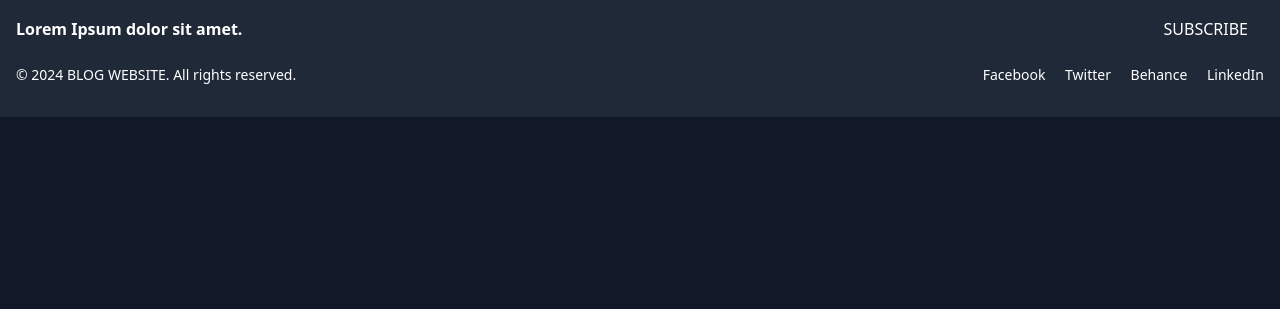
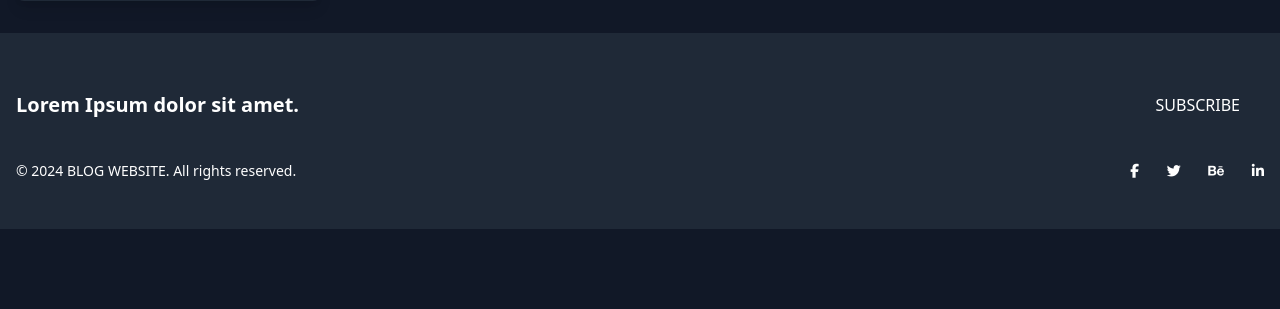
Before and after one commit to neha-surati/Blog-Project, a Node server app: template views/index.ejs in a window 1280 px wide. Shown: the part 491-800 px from the top of the page. Run offline with Node 20, Linux system fonts and the light colour scheme; the template is opened without the code that fills it, so the values that code supplies are empty; some libraries are stand-ins or nearby versions.

Commit message:
change ui

```diff
--- a/views/index.ejs
+++ b/views/index.ejs
@@ -8,23 +8,35 @@
       href="https://cdn.jsdelivr.net/npm/tailwindcss@2.2.19/dist/tailwind.min.css"
       rel="stylesheet"
     />
+    <link
+      rel="stylesheet"
+      href="https://cdnjs.cloudflare.com/ajax/libs/font-awesome/6.0.0-beta3/css/all.min.css"
+      integrity="sha512-Fo3rlrQkTyW+PAy0oVJ+mcEJ6Gb0+2XQ0oX1DrZ0hcbiMBl43A+uJl4TT+mefgmyUuFAFFmyFE2j0vHwaV9d4g=="
+      crossorigin="anonymous"
+      referrerpolicy="no-referrer"
+    />
+    <!-- font awsome -->
+     <link rel="stylesheet" href="https://cdnjs.cloudflare.com/ajax/libs/font-awesome/6.5.2/css/all.min.css">
+    <style>
+      .bg-gradient {
+        background: linear-gradient(135deg, #ff7e5f, #feb47b);
+      }
+    </style>
   </head>
   <body class="bg-gray-900 text-gray-200">
     <!-- Header -->
-    <header class="bg-gray-800 shadow">
+    <header class="bg-gray-800 shadow-lg">
       <div
         class="container mx-auto px-4 py-4 flex justify-between items-center"
       >
-        <div class="text-2xl font-bold text-orange-500">BLOG WEBSITE.</div>
-        <nav class="space-x-4 flex items-center">
-          <a href="#" class="text-orange-500">Home</a>
-          <a href="#">About Us</a>
+        <div class="text-3xl font-extrabold text-orange-500">BLOG WEBSITE.</div>
+        <nav class="space-x-6 flex items-center">
+          <a href="#" class="hover:text-orange-500 transition-colors duration-300">Home</a>
+          <a href="#" class="hover:text-orange-500 transition-colors duration-300">About Us</a>
           <a href="#blog-section" class="text-orange-500">Blog</a>
-          <a href="#">Authors</a>
-          <a href="#">Contact Us</a>
-          <a href="/logout" class="bg-orange-500 px-4 py-2 rounded text-white"
-            >Logout</a
-          >
+          <a href="#" class="hover:text-orange-500 transition-colors duration-300">Authors</a>
+          <a href="#" class="hover:text-orange-500 transition-colors duration-300">Contact Us</a>
+          <a href="/logout" class="bg-orange-500 px-4 py-2 rounded text-white hover:bg-orange-600 transition-colors duration-300">Logout</a>
         </nav>
       </div>
     </header>
@@ -32,50 +44,50 @@
     <!-- Main Section -->
     <div class="container mx-auto px-4 py-8 flex">
       <!-- Sidebar -->
-      <aside class="w-1/4 bg-gray-800 shadow p-4">
-        <h2 class="text-xl font-bold mb-4">Dashboard</h2>
-        <nav class="space-y-2">
-          <a href="#" class="block text-orange-500">Home</a>
-          <a href="/addblog" class="block text-orange-500">Add Blog</a>
-          <a href="#" class="block text-orange-500">Authors</a>
-          <a href="#" class="block text-orange-500">Contact Us</a>
+      <aside class="w-1/4 bg-gray-800 shadow-lg p-6 rounded-lg">
+        <h2 class="text-xl font-bold mb-6">Dashboard</h2>
+        <nav class="space-y-4">
+          <a href="#" class="block hover:text-orange-500 transition-colors duration-300">Home</a>
+          <a href="/addblog" class="block hover:text-orange-500 transition-colors duration-300">Add Blog</a>
+          <a href="#" class="block hover:text-orange-500 transition-colors duration-300">Authors</a>
+          <a href="#" class="block hover:text-orange-500 transition-colors duration-300">Contact Us</a>
         </nav>
       </aside>
 
       <!-- Content -->
       <main class="w-3/4 ml-8">
-        <div class="grid grid-cols-3 gap-4">
-          <div class="relative">
+        <div class="grid grid-cols-1 md:grid-cols-2 lg:grid-cols-3 gap-8">
+          <div class="relative group overflow-hidden rounded-lg shadow-lg">
             <img
               src="https://demo.phpjabbers.com/free-web-templates/blog-website-template-172/assets/images/blog-1-720x480.jpg"
               alt="Fashion"
-              class="w-full h-full object-cover"
+              class="w-full h-56 object-cover transition-transform duration-500 transform group-hover:scale-110"
             />
-            <div class="absolute bottom-4 left-4 text-white">
+            <div class="absolute bottom-0 left-0 right-0 bg-black bg-opacity-50 p-4 text-white">
               <div class="font-bold text-orange-500">FASHION</div>
               <div>Lorem Ipsum Dolor Sit Amet.</div>
               <div class="text-sm">John Doe | 2024-06-06 | 3 Comments</div>
             </div>
           </div>
-          <div class="relative">
+          <div class="relative group overflow-hidden rounded-lg shadow-lg">
             <img
               src="https://demo.phpjabbers.com/free-web-templates/blog-website-template-172/assets/images/blog-2-720x480.jpg"
               alt="Lifestyle"
-              class="w-full h-full object-cover"
+              class="w-full h-56 object-cover transition-transform duration-500 transform group-hover:scale-110"
             />
-            <div class="absolute bottom-4 left-4 text-white">
+            <div class="absolute bottom-0 left-0 right-0 bg-black bg-opacity-50 p-4 text-white">
               <div class="font-bold text-orange-500">LIFESTYLE</div>
               <div>Lorem Ipsum Dolor Sit Amet.</div>
               <div class="text-sm">John Doe | 2024-06-06 | 3 Comments</div>
             </div>
           </div>
-          <div class="relative">
+          <div class="relative group overflow-hidden rounded-lg shadow-lg">
             <img
               src="https://demo.phpjabbers.com/free-web-templates/blog-website-template-172/assets/images/blog-3-720x480.jpg"
               alt="Sport"
-              class="w-full h-full object-cover"
+              class="w-full h-56 object-cover transition-transform duration-500 transform group-hover:scale-110"
             />
-            <div class="absolute bottom-4 left-4 text-white">
+            <div class="absolute bottom-0 left-0 right-0 bg-black bg-opacity-50 p-4 text-white">
               <div class="font-bold text-orange-500">SPORT</div>
               <div>Lorem Ipsum Dolor Sit Amet.</div>
               <div class="text-sm">John Doe | 2024-06-06 | 3 Comments</div>
@@ -84,34 +96,42 @@
         </div>
 
         <!-- Blog Section -->
-        <section id="blog-section" class="py-8">
-          <h2 class="text-2xl font-bold mb-4">Blog</h2>
-          <div class="grid grid-cols-3 gap-4">
+        <section id="blog-section" class="py-12">
+          <h2 class="text-3xl font-bold mb-8 text-center">Blog</h2>
+          <div class="grid grid-cols-1 md:grid-cols-2 lg:grid-cols-3 gap-8">
             <% blogData.map((blog) => { %>
-            <div class="bg-gray-800 p-4 shadow">
-              <img
-                src="<%= blog.image %>"
-                alt="<%= blog.title %>"
-                class="w-full h-40 object-cover mb-4"
-              />
-              <h3 class="font-bold mb-2"><%= blog.title %></h3>
-              <p class="text-sm text-gray-400 mb-2"><%= blog.description %></p>
-              <div class="text-sm text-gray-400 mb-2">
-                <%= new Date(blog.date).toLocaleString('en-US', { month:
-                'short', day: '2-digit', year: 'numeric', hour: '2-digit',
-                minute: '2-digit' }) %>
+            <div class="bg-gray-800 p-6 shadow-lg rounded-lg">
+              <div class="relative group overflow-hidden rounded-lg">
+                <img
+                  src="<%= blog.image %>"
+                  alt="<%= blog.title %>"
+                  class="w-full h-48 object-cover mb-4 transition-transform duration-500 transform group-hover:scale-110"
+                />
               </div>
-              <div class="flex space-x-2">
+              <h3 class="font-bold mb-2 text-xl"><%= blog.title %></h3>
+              <p class="text-sm text-gray-400 mb-4"><%= blog.description %></p>
+              <div class="text-sm text-gray-400 mb-4">
+                <%= new Date(blog.date).toLocaleString('en-US', { month: 'short', day: '2-digit', year: 'numeric', hour: '2-digit', minute: '2-digit' }) %>
+              </div>
+              <div class="flex space-x-4">
                 <a
                   href="/editblog/<%= blog._id %>"
-                  class="bg-orange-500 text-white px-4 py-2 rounded"
-                  >Edit</a
+                  class="bg-gray-800 text-white px-4 py-2 rounded-full hover:bg-green-600 transition-colors duration-300 flex items-center"
                 >
+                  <svg class="w-5 h-5 mr-2" fill="none" stroke="currentColor" viewBox="0 0 24 24" xmlns="http://www.w3.org/2000/svg">
+                    <path stroke-linecap="round" stroke-linejoin="round" stroke-width="2" d="M15.232 5.232l3.536 3.536M16.732 3.732a2.5 2.5 0 113.536 3.536L7 20.5 3 21l.5-4L16.732 3.732z"></path>
+                  </svg>
+                  Edit
+                </a>
                 <a
                   href="/deleteblog/<%= blog._id %>"
-                  class="bg-orange-500 text-white px-4 py-2 rounded"
-                  >Delete</a
+                  class="bg-gray-800 text-white px-4 py-2 rounded-full hover:bg-red-500 transition-colors duration-300 flex items-center"
                 >
+                  <svg class="w-5 h-5 mr-2" fill="none" stroke="currentColor" viewBox="0 0 24 24" xmlns="http://www.w3.org/2000/svg">
+                    <path stroke-linecap="round" stroke-linejoin="round" stroke-width="2" d="M6 18L18 6M6 6l12 12"></path>
+                  </svg>
+                  Delete
+                </a>
               </div>
             </div>
             <% }) %>
@@ -121,21 +141,29 @@
     </div>
 
     <!-- Footer -->
-    <footer class="bg-gray-800 text-white py-8">
+    <footer class="bg-gray-800 text-white py-12">
       <div class="container mx-auto px-4">
-        <div class="flex justify-between items-center mb-4">
-          <div class="text-orange-500 font-bold">
+        <div class="flex justify-between items-center mb-8">
+          <div class="text-xl font-bold text-orange-500">
             Lorem Ipsum dolor sit amet.
           </div>
-          <button class="bg-orange-500 text-white px-4 py-2">SUBSCRIBE</button>
+          <button class="bg-orange-500 text-white px-6 py-3 rounded-lg hover:bg-orange-600 transition-colors duration-300">SUBSCRIBE</button>
         </div>
         <div class="flex justify-between items-center text-sm">
           <div>© 2024 BLOG WEBSITE. All rights reserved.</div>
-          <div class="space-x-4">
-            <a href="#" class="hover:underline">Facebook</a>
-            <a href="#" class="hover:underline">Twitter</a>
-            <a href="#" class="hover:underline">Behance</a>
-            <a href="#" class="hover:underline">LinkedIn</a>
+          <div class="space-x-6">
+            <a href="#" class="hover:text-orange-500 transition-colors duration-300">
+              <i class="fab fa-facebook-f"></i>
+            </a>
+            <a href="#" class="hover:text-orange-500 transition-colors duration-300">
+              <i class="fab fa-twitter"></i>
+            </a>
+            <a href="#" class="hover:text-orange-500 transition-colors duration-300">
+              <i class="fab fa-behance"></i>
+            </a>
+            <a href="#" class="hover:text-orange-500 transition-colors duration-300">
+              <i class="fab fa-linkedin-in"></i>
+            </a>
           </div>
         </div>
       </div>
```
Also changed, not shown: 1 other file.
